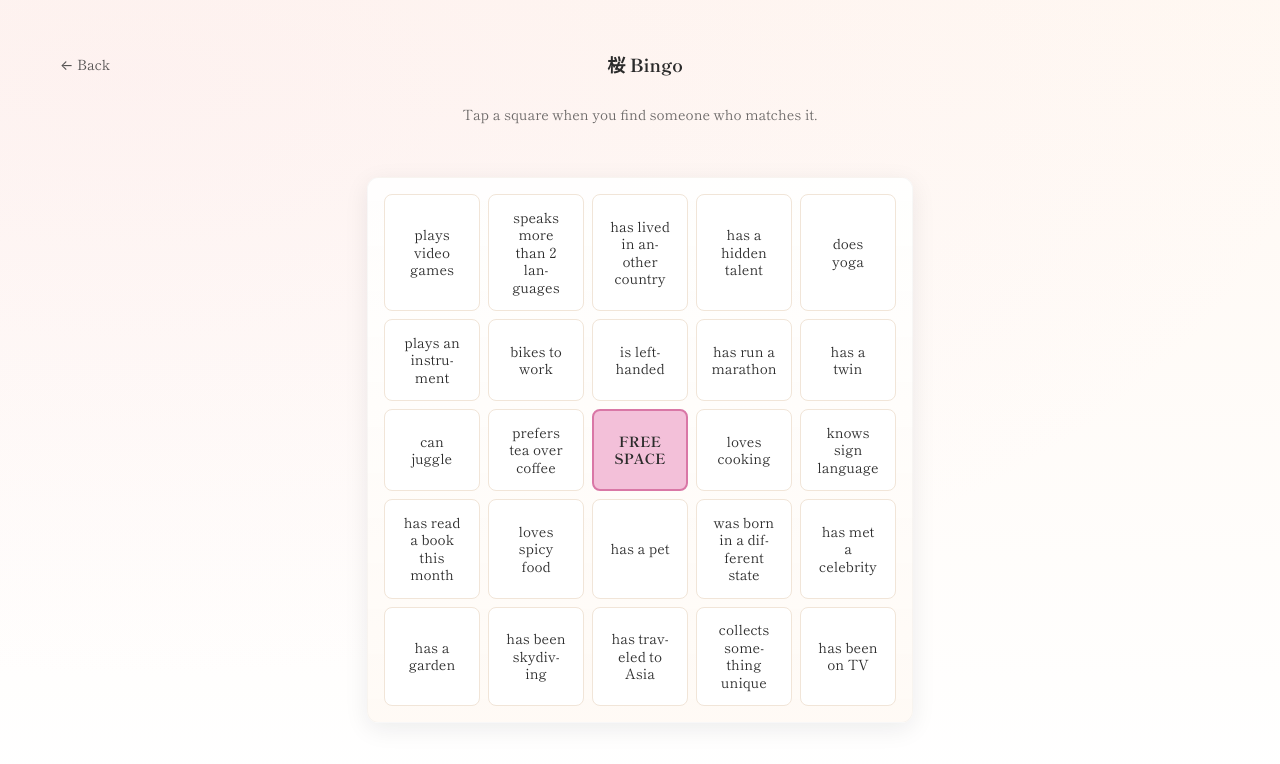
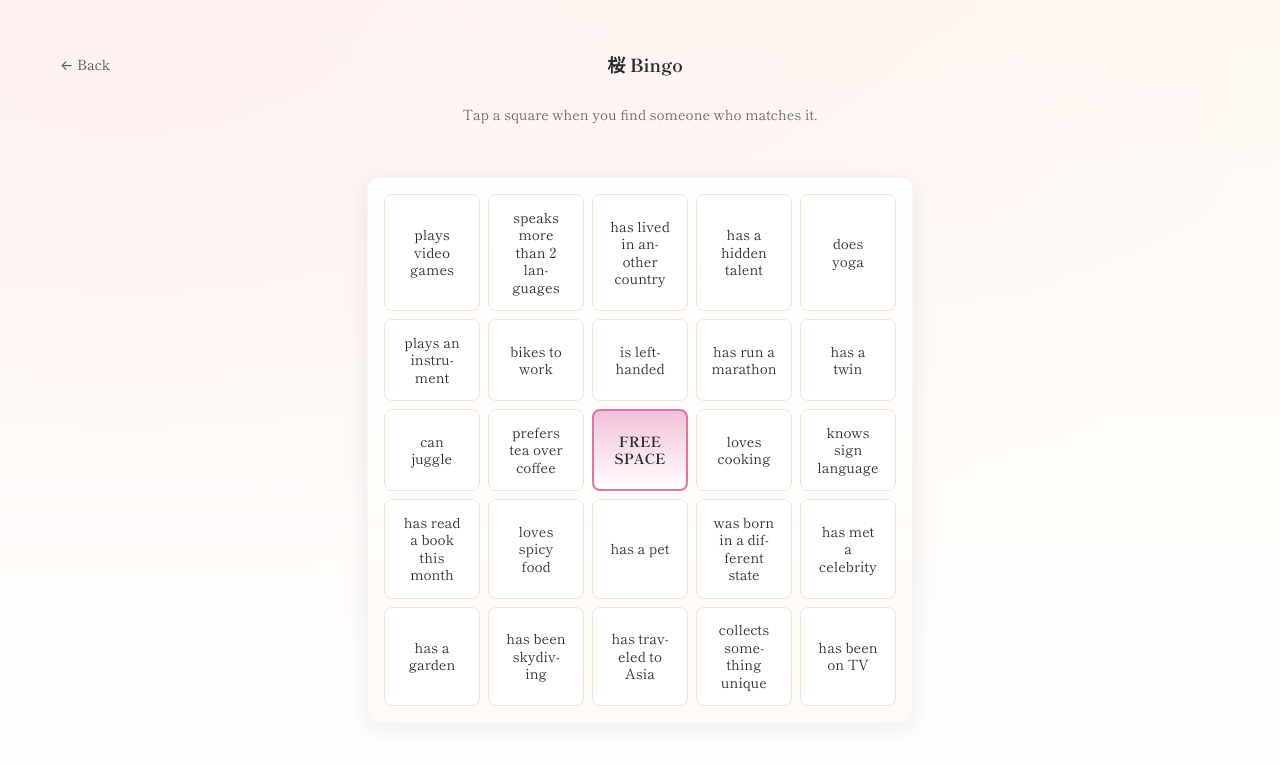
Before and after one commit to ThomasVuister9A/bingo-game, a React (Vite) app: page / in a window 1280 px wide. Both pictures are taken after a click on the button "Start Game". Shown: the top 764 px of the page. Built offline with nearby package versions, Linux system fonts and the light colour scheme; a web font is replaced by a local one.

Commit message:
Update design and add design choices to copilot instructions

```diff
--- a/src/components/BingoSquare.tsx
+++ b/src/components/BingoSquare.tsx
@@ -2,18 +2,15 @@ import type { BingoSquareData } from '../types';
 
 interface BingoSquareProps {
   square: BingoSquareData;
-  isWinning: boolean;
   onClick: () => void;
 }
 
-export function BingoSquare({ square, isWinning, onClick }: BingoSquareProps) {
+export function BingoSquare({ square, onClick }: BingoSquareProps) {
   const baseClasses =
     'relative flex items-center justify-center p-3 text-center rounded-lg transition-all duration-150 select-none min-h-[68px] text-sm leading-tight';
 
   const stateClasses = square.isMarked
-    ? isWinning
-      ? 'bg-[linear-gradient(180deg,var(--sakura-blush),rgba(255,255,255,0.8))] border-[2px] border-[var(--sakura-deep)] text-[var(--ink)] bloom'
-      : 'bg-[var(--sakura-blush)] border-[2px] border-[var(--sakura-deep)] text-[var(--ink)]'
+    ? 'bg-[linear-gradient(180deg,var(--sakura-blush),rgba(255,255,255,0.8))] border-[2px] border-[var(--sakura-deep)] text-[var(--ink)]'
     : 'bg-white border border-[var(--wood-1)] text-[var(--ink)] hover:translate-y-[-2px] active:translate-y-0';
 
   const freeSpaceClasses = square.isFreeSpace ? 'font-bold text-sm' : '';
```
Also changed, not shown: 1 other file (tests, documents, lock files or other folders).
